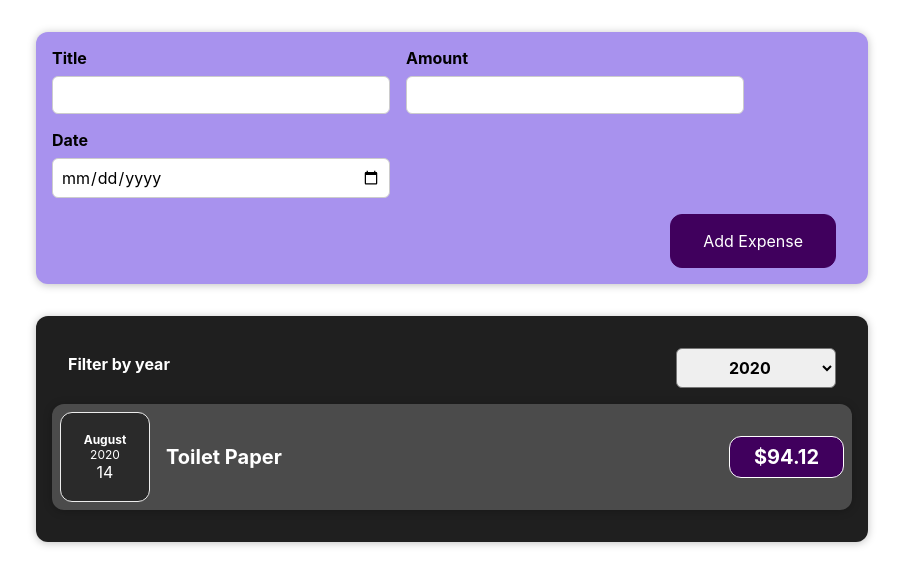
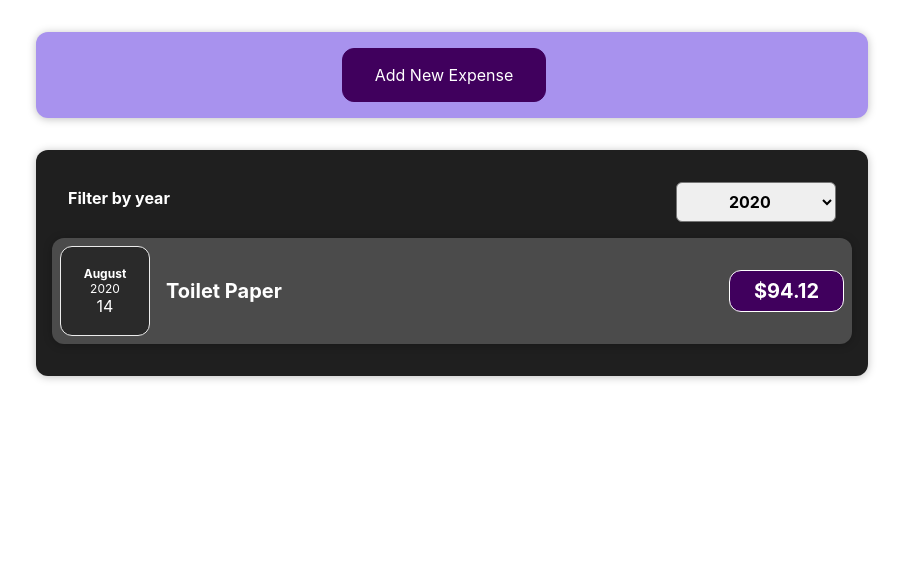
Before and after one commit to IskraKate/React-The-Complete-Guide, a React (Create React App) app: page / in a window 1280 px wide. Shown: the top 586 px of the page, without its empty margins (188-1091 px from the left). Built offline with nearby package versions, Linux system fonts and the light colour scheme.

Commit message:
show form

```diff
--- a/src/components/Expenses/ExpenseItem.js
+++ b/src/components/Expenses/ExpenseItem.js
@@ -5,6 +5,7 @@ import Card from "../UI/Card"
 
 const ExpenseItem = (props) => {
   return (
+    <li>
       <Card className="expense-item">
         <ExpenseDate date={props.date} />
         <div className="expense-item__description">
@@ -12,6 +13,7 @@ const ExpenseItem = (props) => {
           <div className="expense-item__price">${props.amount}</div>
         </div>
       </Card>
+    </li>
   )
 }
 
--- a/src/components/Expenses/Expenses.js
+++ b/src/components/Expenses/Expenses.js
@@ -1,8 +1,8 @@
 import React, { useState } from "react"
-import ExpenseItem from "./ExpenseItem"
 import "./Expenses.css"
 import Card from "../UI/Card"
 import ExpensesFilter from "./ExpensesFilter"
+import ExpensesList from "./ExpensesList"
 
 const Expenses = (props) => {
   const [filteredYear, setFilteredYear] = useState("2020")
@@ -22,14 +22,7 @@ const Expenses = (props) => {
           selected={filteredYear}
           onChangeFilter={filterChangeHandler}
         />
-        {filteredExpenses.map((expense) => (
-          <ExpenseItem
-            title={expense.title}
-            amount={expense.amount}
-            date={expense.date}
-            key={expense.id}
-          />
-        ))}
+        <ExpensesList items={filteredExpenses}/>
       </Card>
     </div>
   )
--- /dev/null
+++ b/src/components/Expenses/ExpensesList.css
@@ -0,0 +1,9 @@
+.expenses-list {
+  list-style: none;
+  padding: 0;
+}
+
+.expenses-list__fallback {
+  color: white;
+  text-align: center;
+}
--- /dev/null
+++ b/src/components/Expenses/ExpensesList.js
@@ -0,0 +1,25 @@
+import React from "react"
+import ExpenseItem from "./ExpenseItem"
+
+import "./ExpensesList.css"
+
+const ExpensesList = (props) => {
+  if (props.items?.length === 0) {
+    return <h2 className="expenses-list__fallback">Found no expenses</h2>
+  }
+
+  return (
+    <ul className="expenses-list">
+      {props.items.map((expense) => (
+        <ExpenseItem
+          title={expense.title}
+          amount={expense.amount}
+          date={expense.date}
+          key={expense.id}
+        />
+      ))}
+    </ul>
+  )
+}
+
+export default ExpensesList
--- a/src/components/NewExpense/ExpenseForm.js
+++ b/src/components/NewExpense/ExpenseForm.js
@@ -71,6 +71,7 @@ const ExpenseForm = (props) => {
         </div>
       </div>
       <div className="new-expense__actions">
+        <button onClick={props.handleShowForm}>Cancel</button>
         <button type="submit">Add Expense</button>
       </div>
     </form>
--- a/src/components/NewExpense/NewExpense.js
+++ b/src/components/NewExpense/NewExpense.js
@@ -1,16 +1,26 @@
-import React from "react"
+import React, { useState } from "react"
 import "./NewExpense.css"
 import ExpenseForm from "./ExpenseForm"
 
 const NewExpense = (props) => {
+  const [isFormShowing, setIsFormShowing] = useState(false)
+
   const saveExpenseDataHandler = (enteredExpenseData) => {
     const expenseData = { ...enteredExpenseData, id: Math.random().toString() }
     props.onAddExpense(expenseData)
   }
 
+  const handleShowForm = () => {
+    setIsFormShowing((prev) => !prev)
+  }
+
   return (
     <div className="new-expense">
-      <ExpenseForm onSaveExpenseData={saveExpenseDataHandler} />
+      {isFormShowing ? (
+        <ExpenseForm  handleShowForm={handleShowForm} onSaveExpenseData={saveExpenseDataHandler} />
+      ) : (
+        <button onClick={handleShowForm}>Add New Expense</button>
+      )}
     </div>
   )
 }
```
Lines whose indentation alone changed are shown as unchanged.
